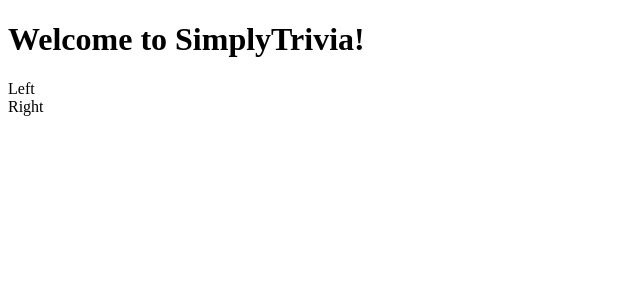
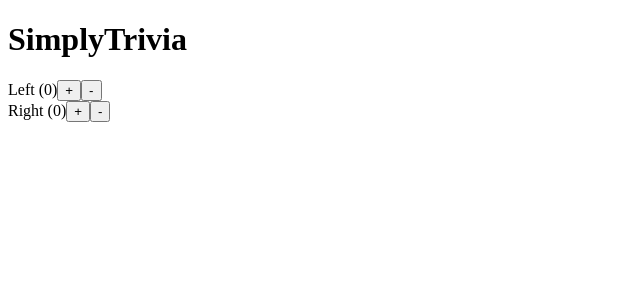
Before and after one commit to DamianDRuiz/simply-trivia, a React (Vite) app: page / in a window 1280 px wide. Shown: the top 300 px of the page, without its empty margins (0-640 px from the left). Built offline with nearby package versions, Linux system fonts and the light colour scheme.

Commit message:
Implement Teams Reducer

```diff
--- a/src/components/SimplyTrivia/SimplyTrivia.tsx
+++ b/src/components/SimplyTrivia/SimplyTrivia.tsx
@@ -1,22 +1,26 @@
-import { useState } from 'react';
-import { Team } from 'src/types/types';
+import { useReducer } from 'react';
+import { initialTeamsState } from '../../defaults';
+import { teamsReducer } from '../../reducers/teamsReducer';
 import TeamCard from '../TeamCard/TeamCard';
 import TriviaCard from '../TriviaCard/TriviaCard';
 import styles from './SimplyTrivia.module.scss';
 
 export function SimplyTrivia() {
-  const [teams, setTeams] = useState<Team[]>([
-    { name: 'Left', score: 0 },
-    { name: 'Right', score: 0 },
-  ]);
+  const [teams, teamsDispatch] = useReducer(teamsReducer, initialTeamsState);
 
-  let teamCards = teams.map((team, i) => (
-    <TeamCard key={i} teamData={teams[i]} />
-  ));
   return (
     <div className={styles.container}>
-      <h1>Welcome to SimplyTrivia!</h1>
-      <TriviaCard>{teamCards}</TriviaCard>
+      <h1>SimplyTrivia</h1>
+      <TriviaCard>
+        {teams.map((team, i) => (
+          <TeamCard
+            key={i}
+            teamData={teams[i]}
+            id={i}
+            dispatch={teamsDispatch}
+          />
+        ))}
+      </TriviaCard>
     </div>
   );
 }
--- a/src/components/TeamCard/TeamCard.tsx
+++ b/src/components/TeamCard/TeamCard.tsx
@@ -1,10 +1,22 @@
-import { Team } from 'src/types/types';
+import { Team, TeamsAction } from 'src/types/types';
 import styles from './TeamCard.module.scss';
 
-type TeamCardProps = { teamData: Team };
+type TeamCardProps = {
+  teamData: Team;
+  id: number;
+  dispatch: React.Dispatch<TeamsAction>;
+};
 
-export function TeamCard({ teamData }: TeamCardProps) {
-  return <div className={styles['container']}>{teamData.name}</div>;
+export function TeamCard({ teamData, id, dispatch }: TeamCardProps) {
+  const increment = () => dispatch({ type: 'increment', teamId: id });
+  const decrement = () => dispatch({ type: 'decrement', teamId: id });
+
+  return (
+    <div className={styles['container']}>
+      {teamData.name} ({teamData.score})<button onClick={increment}>+</button>
+      <button onClick={decrement}>-</button>
+    </div>
+  );
 }
 
 export default TeamCard;
--- a/src/types/types.tsx
+++ b/src/types/types.tsx
@@ -2,3 +2,7 @@
   name: string;
   score: number;
 };
+
+export type TeamsAction = { type: TeamsActionType; teamId: number };
+
+export type TeamsActionType = 'increment' | 'decrement';
```
